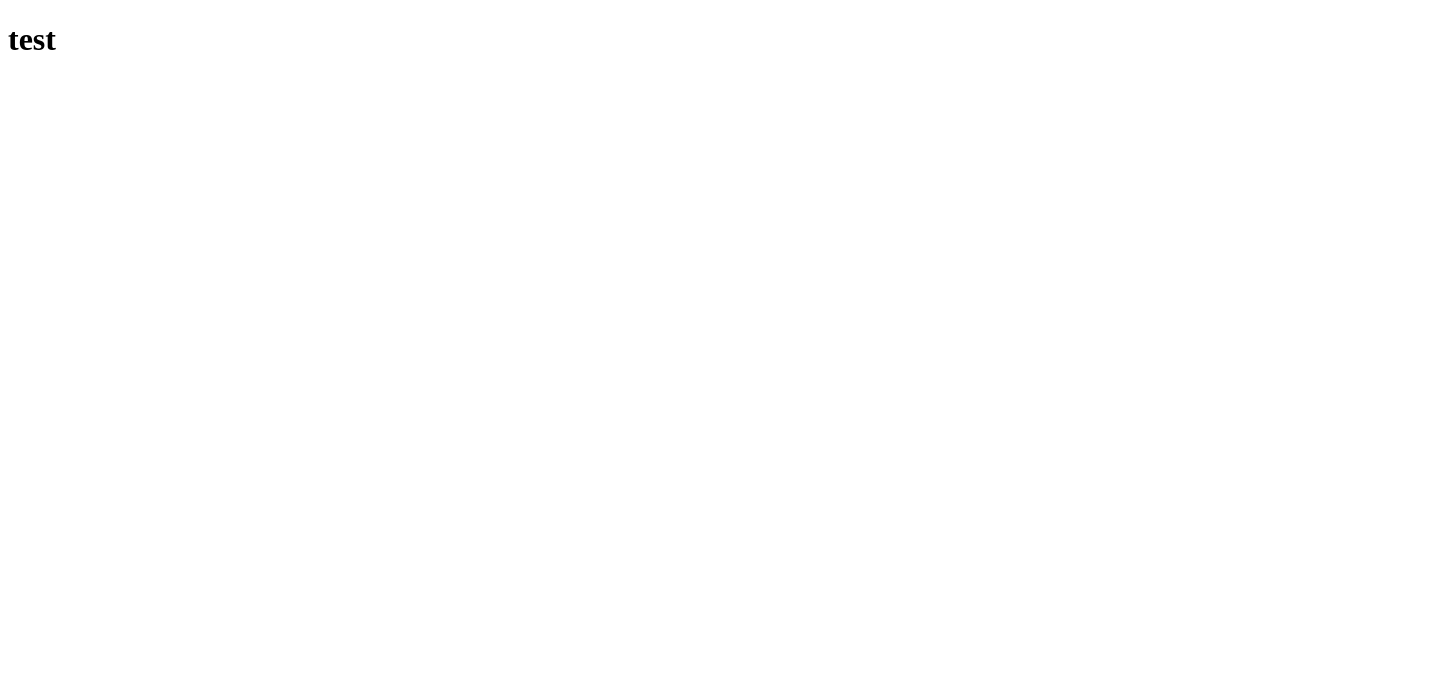
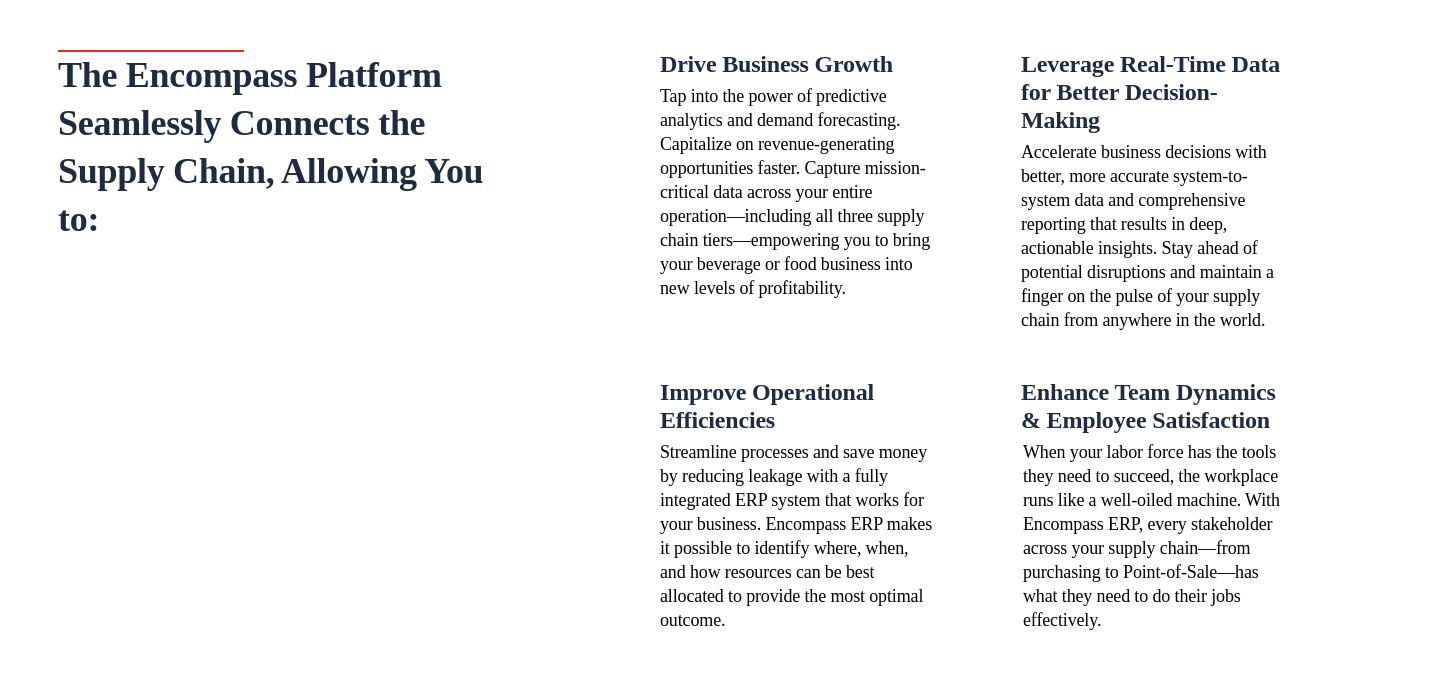
Before and after one commit to TaLongPhi/Ta_Long_Phi, a plain HTML site: page index.html in a window 1280 px wide. Shown: the whole page, 1440 px wide, since content can reach past the window. Drawn offline with Linux system fonts and the light colour scheme.

Commit message:
module first

```diff
--- /dev/null
+++ b/assets/style/app.css
@@ -0,0 +1,130 @@
+.Line-4 {
+    width: 186px;
+    height: 2px;
+    background-color: #e03116;
+  }
+.title{
+  width: 428px;
+  height: 214px;
+  font-family: Poppins;
+  font-size: 36px;
+  font-weight: bold;
+  font-stretch: normal;
+  font-style: normal;
+  line-height: 1.33;
+  letter-spacing: -0.29px;
+  text-align: left;
+  color: #1f2c40;
+}
+ .container{
+    display: flex;
+    width: 50%;
+    height: 50%;
+    margin-top: 50px;
+ }
+ .main-title{
+    margin-right: 87px;
+    max-width: 428px;
+    margin-left: 50px;
+    max-height: 225px;
+ }
+ .row-padding{
+    display: flex;
+    flex-direction: column;
+    margin-left: 87px;
+ }
+.rowfist{
+    display: flex;
+    height: 327.8px;
+    width: 779.5px;
+ }
+ .rowsecond{
+    display: flex;
+    height: 310px;
+    width: 779.5px;
+ }
+ .info{
+    margin-right: 88px;
+ }
+ .infofourth{
+  margin-left: 88px;
+}
+.title-padding{
+  width: 273px;
+  margin: 0 0 7px;
+  font-family: Poppins;
+  font-size: 24px;
+  font-weight: 600;
+  font-stretch: normal;
+  font-style: normal;
+  line-height: 1.17;
+  letter-spacing: -0.19px;
+  text-align: left;
+  color: #1f2c40;
+}
+.content-1{
+  display: flex;
+  width: 273px;
+  height: 294.8px;
+  margin: 7px 0 0;
+  font-family: Poppins;
+  font-size: 18px;
+  font-weight: 300;
+  font-stretch: normal;
+  font-style: normal;
+  line-height: 1.33;
+  letter-spacing: -0.14px;
+  text-align: left;
+  color: var(--brownish-grey);
+}
+.content-2{
+  display: flex;
+  width: 273px;
+  height: 245px;
+  margin: 7px 0 0;
+  font-family: Poppins;
+  font-size: 18px;
+  font-weight: 300;
+  font-stretch: normal;
+  font-style: normal;
+  line-height: 1.33;
+  letter-spacing: -0.14px;
+  text-align: left;
+  color: var(--brownish-grey);
+}
+.content-3{
+  display: flex;
+  width: 273px;
+  height: 248px;
+  margin: 7px 0 0;
+  font-family: Poppins;
+  font-size: 18px;
+  font-weight: 300;
+  font-stretch: normal;
+  font-style: normal;
+  line-height: 1.33;
+  letter-spacing: -0.14px;
+  text-align: left;
+  color: var(--brownish-grey);
+}
+.content-4{
+  display: flex;
+  width: 271px;
+  height: 249px;
+  margin: 7px 0 0 2px;
+  font-family: Poppins;
+  font-size: 18px;
+  font-weight: 300;
+  font-stretch: normal;
+  font-style: normal;
+  line-height: 1.33;
+  letter-spacing: -0.14px;
+  text-align: left;
+  color: var(--brownish-grey);
+
+}
+@media (min-width: 600px) {
+  .column {
+      width: 50%;
+  }
+}
--- a/index.html
+++ b/index.html
@@ -5,8 +5,54 @@
     <meta http-equiv="X-UA-Compatible" content="IE=edge">
     <meta name="viewport" content="width=device-width, initial-scale=1.0">
     <title>Document</title>
+    <link rel="stylesheet" href="assets/style/app.css">
 </head>
 <body>
-    <h1>test</h1>
+    <div class="container">
+        <div class="main-title">
+            <div class="Line-4"></div>
+            <div class="title">
+                    The Encompass Platform Seamlessly Connects the Supply Chain, Allowing You to:
+            </div>
+        </div>
+        <div class="row-padding">
+            <div class="rowfist">
+                <div class="info">
+                    <div class="title-padding">
+                        Drive Business Growth
+                    </div>
+                    <span class="content-1">
+                        Tap into the power of predictive analytics and demand forecasting. Capitalize on revenue-generating opportunities faster.  Capture mission-critical data across your entire operation—including all three supply chain tiers—empowering you to bring your beverage or food business into new levels of profitability.
+                    </span>
+                </div>
+                <div class="infosecond">
+                    <div class="title-padding">
+                        Leverage Real-Time Data for Better Decision-Making
+                    </div>
+                    <span class="content-2">
+                        Accelerate business decisions with better, more accurate system-to-system data and comprehensive reporting that results in deep, actionable insights. Stay ahead of potential disruptions and maintain a finger on the pulse of your supply chain from anywhere in the world.
+                    </span>
+                </div>
+            </div>
+            <div class="rowsecond">
+                <div class="infothrid">
+                    <div class="title-padding">
+                        Improve Operational Efficiencies
+                    </div>
+                    <span class="content-3">
+                        Streamline processes and save money by reducing leakage with a fully integrated ERP system that works for your business. Encompass ERP makes it possible to identify where, when, and how resources can be best allocated to provide the most optimal outcome.
+                    </span>
+                </div>
+                <div class="infofourth">
+                    <div class="title-padding">
+                        Enhance Team Dynamics & Employee Satisfaction
+                    </div>
+                    <span class="content-4">
+                        When your labor force has the tools they need to succeed, the workplace runs like a well-oiled machine. With Encompass ERP, every stakeholder across your supply chain—from purchasing to Point-of-Sale—has what they need to do their jobs effectively.
+                    </span>
+                </div>
+            </div>
+        </div>
+    </div>
 </body>
 </html>
```
Also changed, not shown: assets/javascript/app.js (added), 1 other file.
